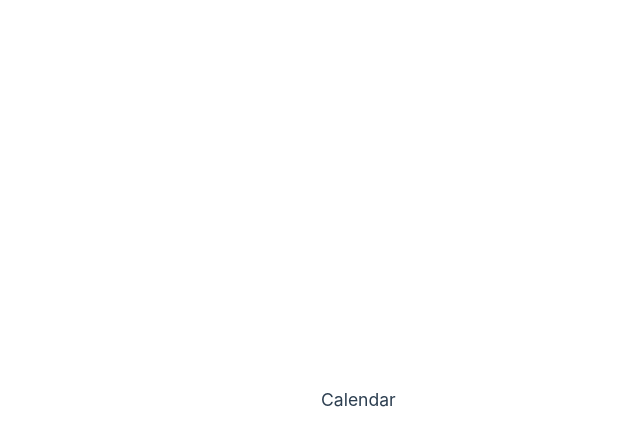
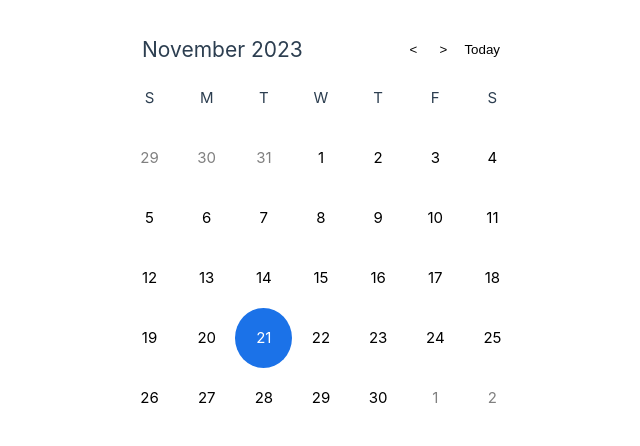
Before and after one commit to noahbeito/calendar-vue, a Vue app: page / in a window 1280 px wide. Shown: the top 446 px of the page, without its empty margins (319-959 px from the left). Built offline with nearby package versions, Linux system fonts and the light colour scheme.

Commit message:
updated styling so that the size of the calendar grid stays uniform. before the size of the number inside each cell would affect the layout of the calendar. removed some example files from the original build.

```diff
--- a/src/App.vue
+++ b/src/App.vue
@@ -6,7 +6,9 @@ import CalendarMonthly from './components/CalendarMonthly.vue'
   <header></header>
 
   <main>
-    <CalendarMonthly />
+    <div class="calendar-container">
+      <CalendarMonthly />
+    </div>
   </main>
 </template>
 
--- a/src/assets/main.css
+++ b/src/assets/main.css
@@ -1,35 +1,9 @@
 @import './base.css';
 
 #app {
+  display: flex;
+  justify-content: center;
   max-width: 1280px;
   margin: 0 auto;
   padding: 2rem;
-
-  font-weight: normal;
 }
-
-a,
-.green {
-  text-decoration: none;
-  color: hsla(160, 100%, 37%, 1);
-  transition: 0.4s;
-}
-
-@media (hover: hover) {
-  a:hover {
-    background-color: hsla(160, 100%, 37%, 0.2);
-  }
-}
-
-@media (min-width: 1024px) {
-  body {
-    display: flex;
-    place-items: center;
-  }
-
-  #app {
-    display: grid;
-    grid-template-columns: 1fr 1fr;
-    padding: 0 2rem;
-  }
-}
--- a/src/components/CalendarMonthly.vue
+++ b/src/components/CalendarMonthly.vue
@@ -1,14 +1,213 @@
-<script setup>
-</script>
-
 <template>
-  <div>
-    <h3>
-      Calendar
-    </h3>
+  <div class="calendar-wrapper">
+    <div class="header-container">
+      <div class="header-month-year">{{ getMonth() }} {{ currentYear }}</div>
+      <div class="header-buttons">
+        <button @click="handlePreviousMonth" class="left-button">&lt;</button>
+        <button @click="handleNextMonth" class="right-button">&gt;</button>
+        <button @click="handleToday" class="today-button">Today</button>
+      </div>
+    </div>
+    <div class="calendar-grid-container">
+      <table>
+        <thead>
+          <tr>
+            <th v-for="day in daysOfWeek" :key="day" class="days-row">{{ day }}</th>
+          </tr>
+        </thead>
+        <tbody>
+          <tr v-for="(week, index) in renderDays()" :key="index">
+            <td v-for="dayInfo in week" :key="dayInfo.dayNum + dayInfo.class" :class="dayInfo.class">
+              {{ dayInfo.dayNum }}
+            </td>
+          </tr>
+        </tbody>
+      </table>
+    </div>
   </div>
 </template>
 
+<script>
+  export default {
+    data: () => ({
+      daysOfWeek: ['S', 'M', 'T', 'W', 'T', 'F', 'S'],
+      currentMonth: new Date().getMonth(),
+      currentYear: new Date().getFullYear(),
+    }),
+    methods: {
+      getMonth() {
+        const months = ['January', 'February', 'March', 'April', 'May', 'June', 'July', 'August', 'September', 'October', 'November', 'December'];
+        return months[this.currentMonth];
+      },
+      handleNextMonth() {
+        this.currentMonth = (this.currentMonth + 1) % 12;
+        if (this.currentMonth === 0) {
+          this.currentYear++;
+        }
+      },
+      handlePreviousMonth() {
+        this.currentMonth = (this.currentMonth - 1 + 12) % 12;
+        if (this.currentMonth === 11) {
+          this.currentYear--;
+        }
+      },
+      handleToday() {
+        this.currentMonth = new Date().getMonth();
+        this.currentYear = new Date().getFullYear()
+      },
+      renderDays() {
+        const firstDayOfMonthIndex = new Date(this.currentYear, this.currentMonth, 1).getDay();
+        const daysInMonth = new Date(this.currentYear, this.currentMonth + 1, 0).getDate();
+        let daysInPrevMonth = new Date(this.currentYear, this.currentMonth, 0).getDate();
+
+        const weeksInMonth = Math.ceil((firstDayOfMonthIndex + daysInMonth) / 7);
+        const totalListOfDays = [];
+        const prevMonthDays = [];
+        let prevMonthOverflowCount = firstDayOfMonthIndex;
+        let day = 1;
+
+        while (prevMonthOverflowCount > 0) {
+          const prevMonthDayInfo = {
+            dayNum: daysInPrevMonth,
+            class: 'other-month'
+          }
+          prevMonthDays.push(prevMonthDayInfo);
+          daysInPrevMonth--;
+          prevMonthOverflowCount--;
+        }
+
+        prevMonthDays.reverse();
+
+        totalListOfDays.push(...prevMonthDays);
+
+        while (day <= daysInMonth) {
+          const date = new Date(this.currentYear, this.currentMonth, day);
+          const isCurrentMonth = day <= daysInMonth;
+          const isCurrentDay = isCurrentMonth && date.toDateString() === new Date().toDateString();
+
+          const dayInfo = {
+            dayNum: day,
+            class: isCurrentDay ? 'current-month current-day' : 'current-month',
+          }
+          totalListOfDays.push(dayInfo);
+          day++;
+        }
+
+        let nextMonthOverflow = (weeksInMonth * 7) - totalListOfDays.length;
+        let nextMonthDay = 1;
+
+        while (nextMonthOverflow > 0) {
+          const nextMonthDayInfo = {
+            dayNum: nextMonthDay,
+            class: 'other-month'
+          }
+          totalListOfDays.push(nextMonthDayInfo);
+          nextMonthDay++;
+          nextMonthOverflow--;
+        }
+
+        const calendarGrid = [];
+        let count = 0;
+
+        for (let week = 0; week < weeksInMonth; week++) {
+          const weekArray = [];
+          for (let day = 0; day < 7; day++) {
+            weekArray.push(totalListOfDays[count])
+            count++;
+          }
+          calendarGrid.push(weekArray);
+        }
+        return calendarGrid;
+      },
+    }
+  }
+</script>
+
 <style scoped>
 
+  body {
+    font-family: 'Roboto', sans-serif;
+  }
+
+  .calendar-wrapper {
+    width: 400px;
+  }
+
+  .header-container {
+    display: flex;
+    justify-content: space-between;
+    align-items: center;
+    padding: 0 15px;
+  }
+
+  .header-month-year {
+    font-size: 1.4em;
+    padding: 1px 6px;
+  }
+
+  .header-buttons {
+    display: flex;
+  }
+
+  .left-button, .right-button, .today-button {
+    background: none;
+    border: none;
+    padding: 6px;
+    cursor: pointer;
+  }
+
+  .left-button, .right-button {
+    width: 30px;
+  }
+
+  .right-button:hover, .left-button:hover {
+    background-color: lightgray;
+    border-radius: 50%;
+  }
+
+  .today-button:hover {
+    color: #4285f4;
+  }
+
+  table {
+    width: 100%;
+    border-collapse: collapse;
+  }
+
+  th, td {
+    box-sizing: border-box;
+    text-align: center;
+    width: calc(100% / 7);
+    height: 60px;
+  }
+
+  .current-month:hover, .other-month:hover {
+    background-color: lightblue;
+    border-radius: 50%;
+  }
+
+  .current-month {
+    color: black;
+  }
+
+  .other-month {
+    color: grey;
+  }
+
+  .current-day {
+    background-color: #1b72e8;
+    color: white;
+    border-radius: 50%;
+  }
+  .event-dot {
+    display: block;
+    position: absolute;
+    width: 6px;
+    height: 6px;
+    left: 50%;
+    transform: translate(-50%);
+    background-color: #4285f4;
+    border-radius: 50%;
+  }
+
 </style>
--- a/src/components/HelloWorld.vue
+++ /dev/null
@@ -1,44 +0,0 @@
-<script setup>
-defineProps({
-  msg: {
-    type: String,
-    required: true
-  }
-})
-</script>
-
-<template>
-  <div class="greetings">
-    <h1 class="green">{{ msg }}</h1>
-    <h3>
-      You’ve successfully created a project with
-      <a href="https://vitejs.dev/" target="_blank" rel="noopener">Vite</a> +
-      <a href="https://vuejs.org/" target="_blank" rel="noopener">Vue 3</a>.
-    </h3>
-  </div>
-</template>
-
-<style scoped>
-h1 {
-  font-weight: 500;
-  font-size: 2.6rem;
-  position: relative;
-  top: -10px;
-}
-
-h3 {
-  font-size: 1.2rem;
-}
-
-.greetings h1,
-.greetings h3 {
-  text-align: center;
-}
-
-@media (min-width: 1024px) {
-  .greetings h1,
-  .greetings h3 {
-    text-align: left;
-  }
-}
-</style>
```
Also changed, not shown: src/components/TheWelcome.vue (deleted, +0 -88 lines).
